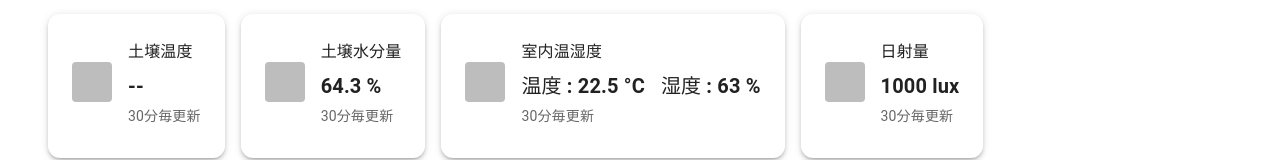
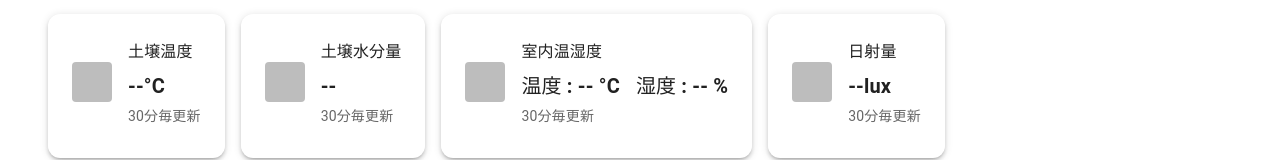
Before and after one commit to matsuri002/gardening_lab3, a React (Vite) app in the folder frontend/: page / in a window 1280 px wide. Shown: the part 312-472 px from the top of the page. Built offline with nearby package versions, Linux system fonts and the light colour scheme; no server answers; the database is empty; some icons are missing.

Commit message:
fetchEnvironmentDataの追加 #11

```diff
--- a/frontend/src/pages/DailyRecordPage.tsx
+++ b/frontend/src/pages/DailyRecordPage.tsx
@@ -23,12 +23,27 @@ dayjs.extend(timezone);
 
 export default function DailyRecordPageContainer() {
 
+  type EnvironmentData = {
+    soilTemp: number | null;
+    soilMoisture: number | null;
+    roomTemp: number | null;
+    roomHumid: number | null;
+    light: number | null;
+  };
+
+  const [envData, setEnvData] = useState<EnvironmentData>({
+    soilTemp: null,
+    soilMoisture: null,
+    roomTemp: null,
+    roomHumid: null,
+    light: null,
+  });
+
   const [selectedDate, setSelectedDate] = useState<Dayjs>(dayjs());
-  const [soilTemp, setSoilTemp] = useState<number | null>(null);
   const [measuredAt, setMeasuredAt] = useState<string | null>(null);
   const [noDataMessage, setNoDataMessage] = useState<string | null>(null);
 
-  const fetchSoilTemperatureAtFixedTime = async (
+  const fetchEnvironmentData = async (
     selectedDate: dayjs.Dayjs
   ) => {
     try {
@@ -38,7 +53,14 @@ export default function DailyRecordPageContainer() {
 
       let query = supabase
         .from('environment_measurements')
-        .select('soil_temp, measured_at')
+        .select(`
+          measured_at,
+          soil_temp,
+          soil_moisture,
+          room_temp,
+          room_humid,
+          light
+        `)
         .eq('plant_id', 'd5961b2c-fd83-4ccf-a3da-709e9aca6945')
 
       if (isToday) {
@@ -55,12 +77,9 @@ export default function DailyRecordPageContainer() {
         const hour = now.hour().toString().padStart(2, '0');
         const targetTime = `${hour}:${roundedMinute}`;
 
-        const start = `${base} ${targetTime}:00`;
-        const end   = `${base} ${targetTime}:59`;
-
         query = query
-          .gte('measured_at', start)
-          .lte('measured_at', end)
+          .gte('measured_at', `${base} ${targetTime}:00`)
+          .lte('measured_at', `${base} ${targetTime}:59`)
           .order('measured_at', { ascending: false })
           .limit(1);
       }
@@ -70,26 +89,38 @@ export default function DailyRecordPageContainer() {
 
       if (!data || data.length === 0) {
         // 今日だがデータがまだない
-        setSoilTemp(null);
+        setEnvData({
+          soilTemp: null,
+          soilMoisture: null,
+          roomTemp: null,
+          roomHumid: null,
+          light: null,
+        });
         setMeasuredAt(null);
-        setNoDataMessage('本日のデータはありません');
+        setNoDataMessage(
+          isToday ? '本日のデータはありません' : '該当時刻のデータはありません'
+        );
         return;
       }
 
       const record = data[0];
-      setSoilTemp(record.soil_temp);
+      setEnvData({
+        soilTemp: record.soil_temp,
+        soilMoisture: record.soil_moisture,
+        roomTemp: record.room_temp,
+        roomHumid: record.room_humid,
+        light: record.light,
+      });
       setMeasuredAt(record.measured_at);
       setNoDataMessage(null);
 
     } catch (err) {
-      console.error('土壌温度取得失敗:', err);
-      setSoilTemp(null);
-      setMeasuredAt(null);
+      console.error('環境データ取得失敗:', err);
     }
   };
   useEffect(() => {
     if (!selectedDate) return;
-    fetchSoilTemperatureAtFixedTime(selectedDate);
+    fetchEnvironmentData(selectedDate);
   }, [selectedDate]);
 
   return (
@@ -172,7 +203,7 @@ export default function DailyRecordPageContainer() {
                       土壌温度
                     </Typography>
                     <Typography variant='h6' fontWeight={600}>
-                      {soilTemp !== null ? `${soilTemp} °C` : '--'}
+                      {envData.soilTemp !== null ? `${envData.soilTemp} ` : '--'}°C
                     </Typography>
                     <Typography variant='body2' color='text.secondary'>
                       30分毎更新
@@ -196,7 +227,7 @@ export default function DailyRecordPageContainer() {
                       土壌水分量
                     </Typography>
                     <Typography variant='h6' fontWeight={600}>
-                      64.3 %
+                       {envData.soilMoisture !== null ? `${envData.soilMoisture} ` : '--'}
                     </Typography>
                     <Typography variant='body2' color='text.secondary'>
                       30分毎更新
@@ -220,10 +251,10 @@ export default function DailyRecordPageContainer() {
                     </Typography>
                     <Box sx={{display: 'flex', gap: 2}}>
                       <Typography variant='h6' fontWeight={600}>
-                        温度 : 22.5 °C
+                        温度 : {envData.roomTemp ?? '--'} °C
                       </Typography>
                       <Typography variant='h6' fontWeight={600}>
-                        湿度 : 63 %
+                        湿度 : {envData.roomHumid ?? '--'} %
                       </Typography>
                     </Box>
                     <Typography variant='body2' color='text.secondary'>
@@ -247,7 +278,7 @@ export default function DailyRecordPageContainer() {
                       日射量
                     </Typography>
                     <Typography variant='h6' fontWeight={600}>
-                      1000 lux
+                      {envData.light !== null ? `${envData.light} ` : '--'}lux
                     </Typography>
                     <Typography variant='body2' color='text.secondary'>
                       30分毎更新
```
